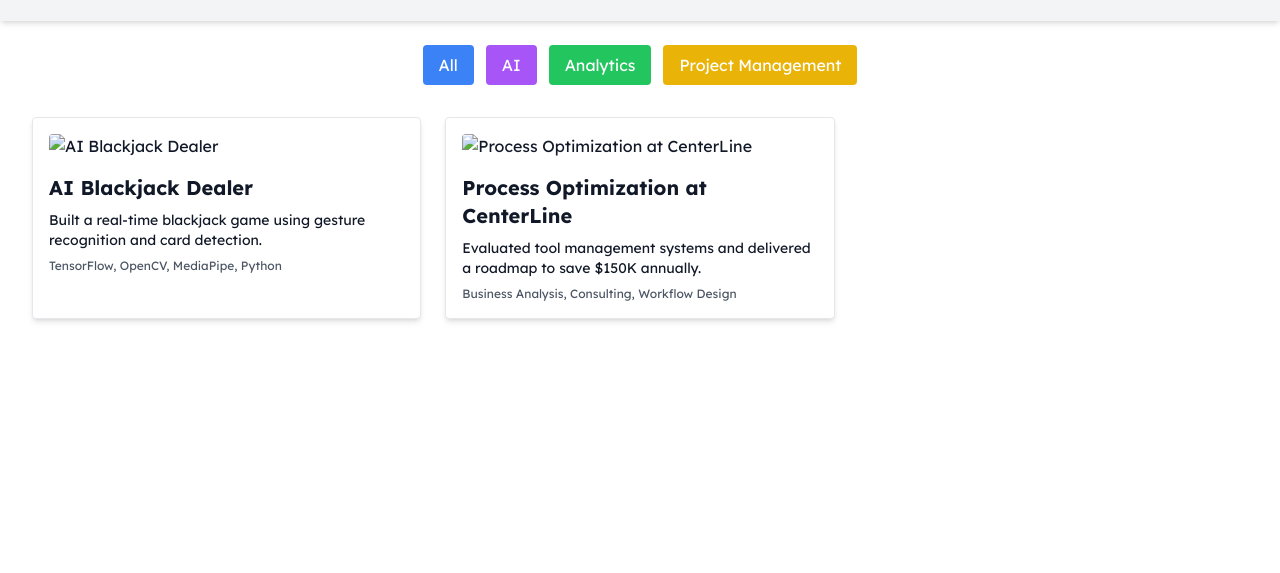
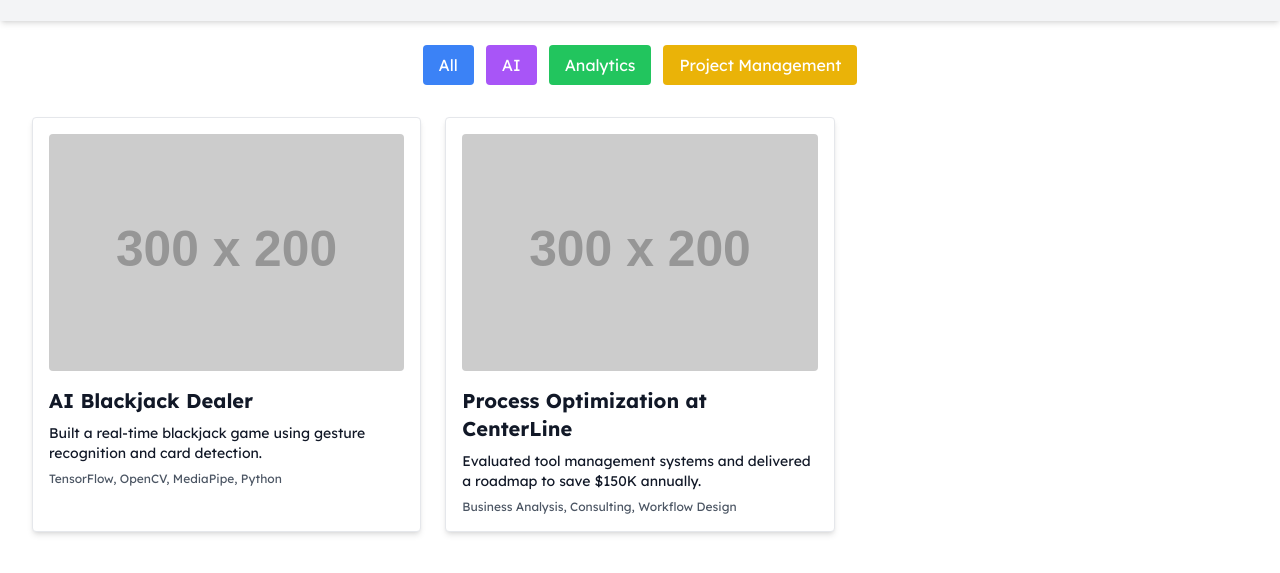
Before and after one commit to sunilengphys/sunil-portfolio, a plain HTML site: page index.html in a window 1280 px wide. Shown: the part 95-668 px from the top of the page. Drawn offline with nearby package versions, Linux system fonts and the light colour scheme; placeholder pictures from the web are drawn by us.

Commit message:
Image edit placeholder

```diff
--- a/index.html
+++ b/index.html
@@ -58,7 +58,7 @@
           const card = document.createElement('div');
           card.className = "bg-white shadow-md rounded p-4 border border-gray-200";
           card.innerHTML = `
-            <img src="${project.media}" alt="${project.title}" class="rounded w-full mb-4">
+            <img src="https://via.placeholder.com/300x200?text=No+Image" alt="${project.title}" class="rounded w-full mb-4">
             <h2 class="text-xl font-semibold mb-2">${project.title}</h2>
             <p class="text-sm mb-2">${project.description}</p>
             <div class="text-xs text-gray-600">${project.tags.join(', ')}</div>
```
